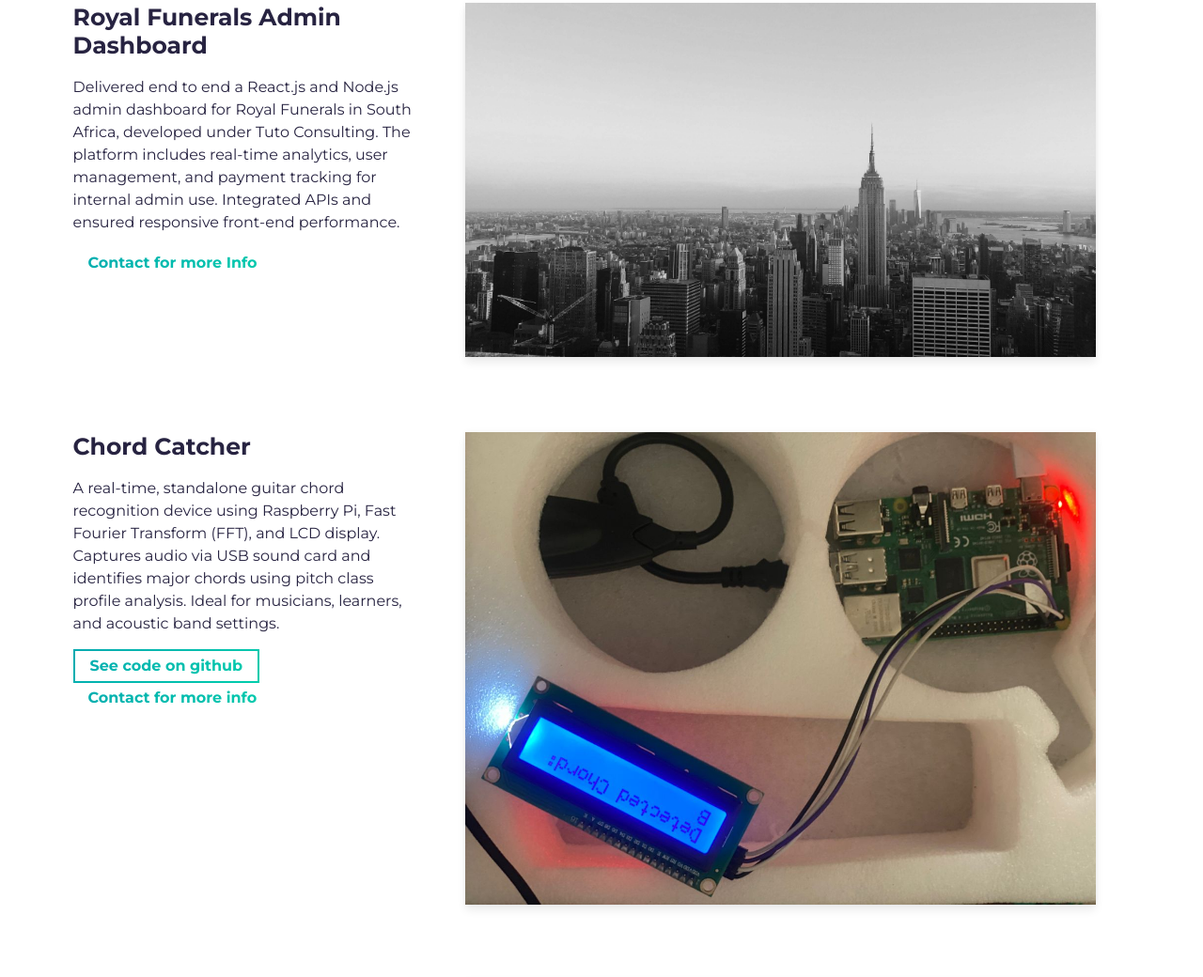
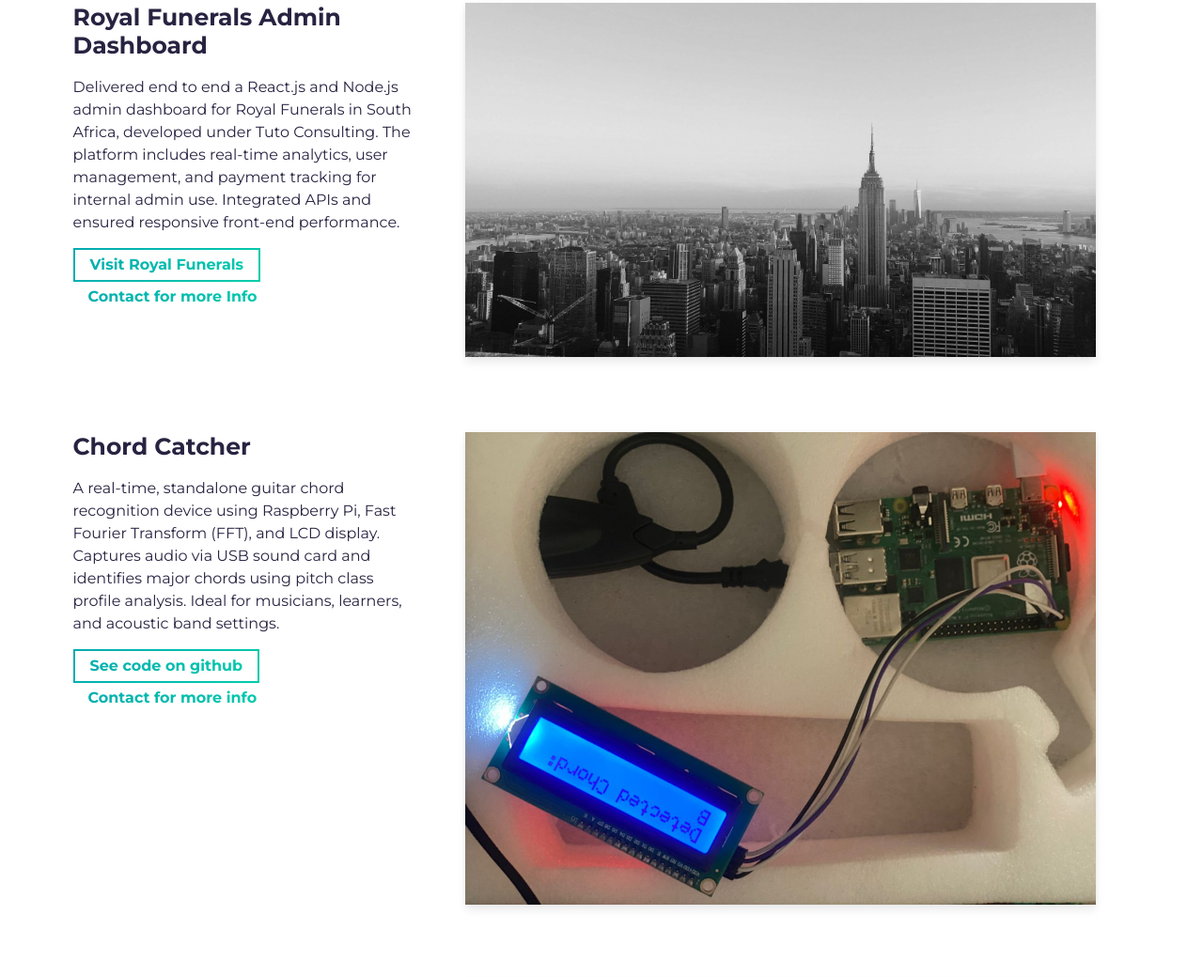
Before and after one commit to kuzivakwashe0225/isaiah_Portfolio, a website built with Parcel: page src/index.html in a window 1280 px wide. Shown: the part 2797-3837 px from the top of the page at 94% size. Built offline with nearby package versions, Linux system fonts and the light colour scheme.

Commit message:
Link Royal Funerals project to royalb.co.za
Co-Authored-By: Claude Opus 5.5 <noreply@anthropic.com>

```diff
--- a/src/index.html
+++ b/src/index.html
@@ -185,6 +185,9 @@
                   The platform includes real-time analytics, user management, and payment tracking for internal admin use. Integrated APIs and ensured responsive front-end performance.
                 </p>
               </div>
+              <a rel="noreferrer" target="_blank" class="cta-btn cta-btn--hero" href="https://royalb.co.za/">
+                Visit Royal Funerals
+              </a>
               <a rel="noreferrer" target="_blank" class="cta-btn text-color-main" href="mailto:isaiahkuzivakwashechikeya@gmail.com">
                 Contact for more Info
               </a>
```
